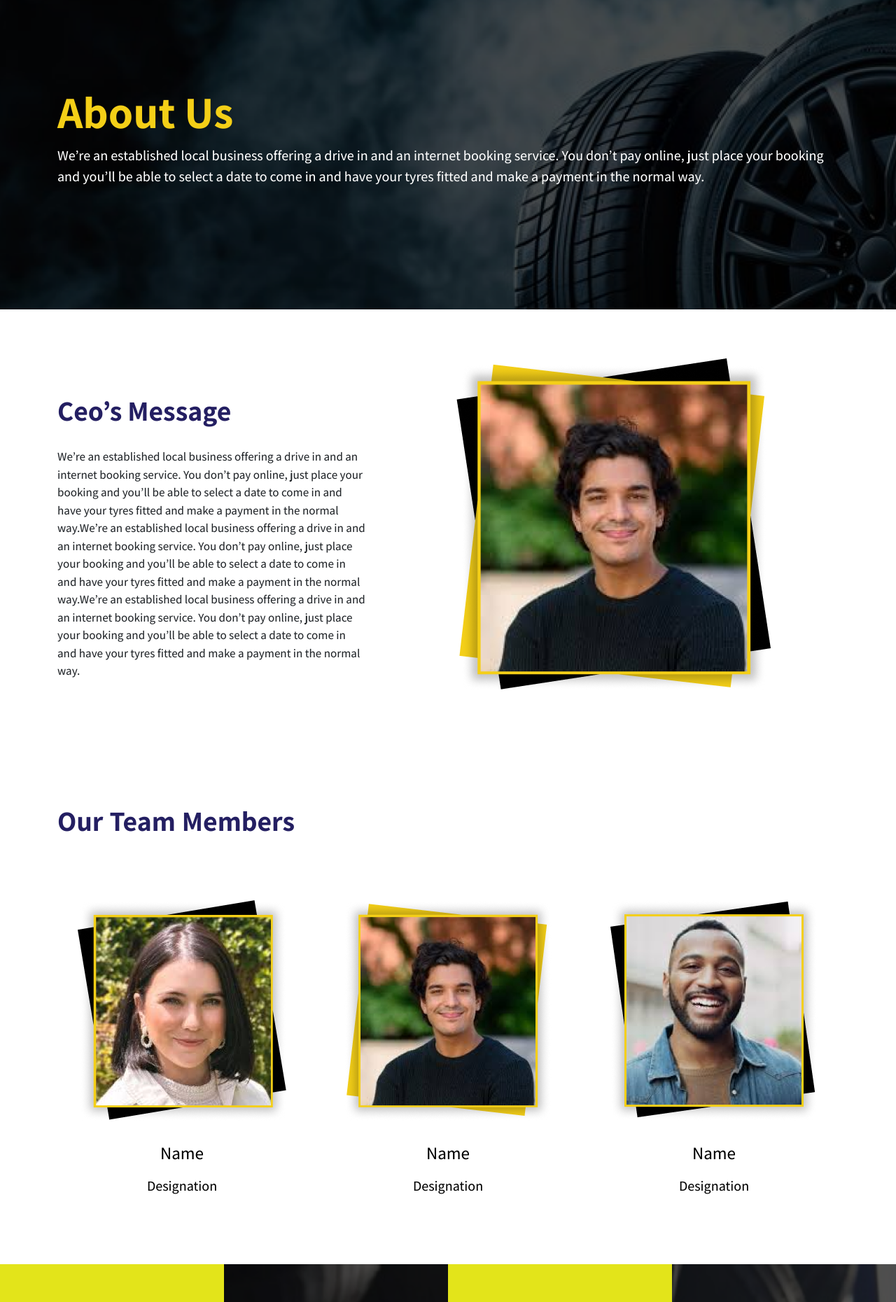
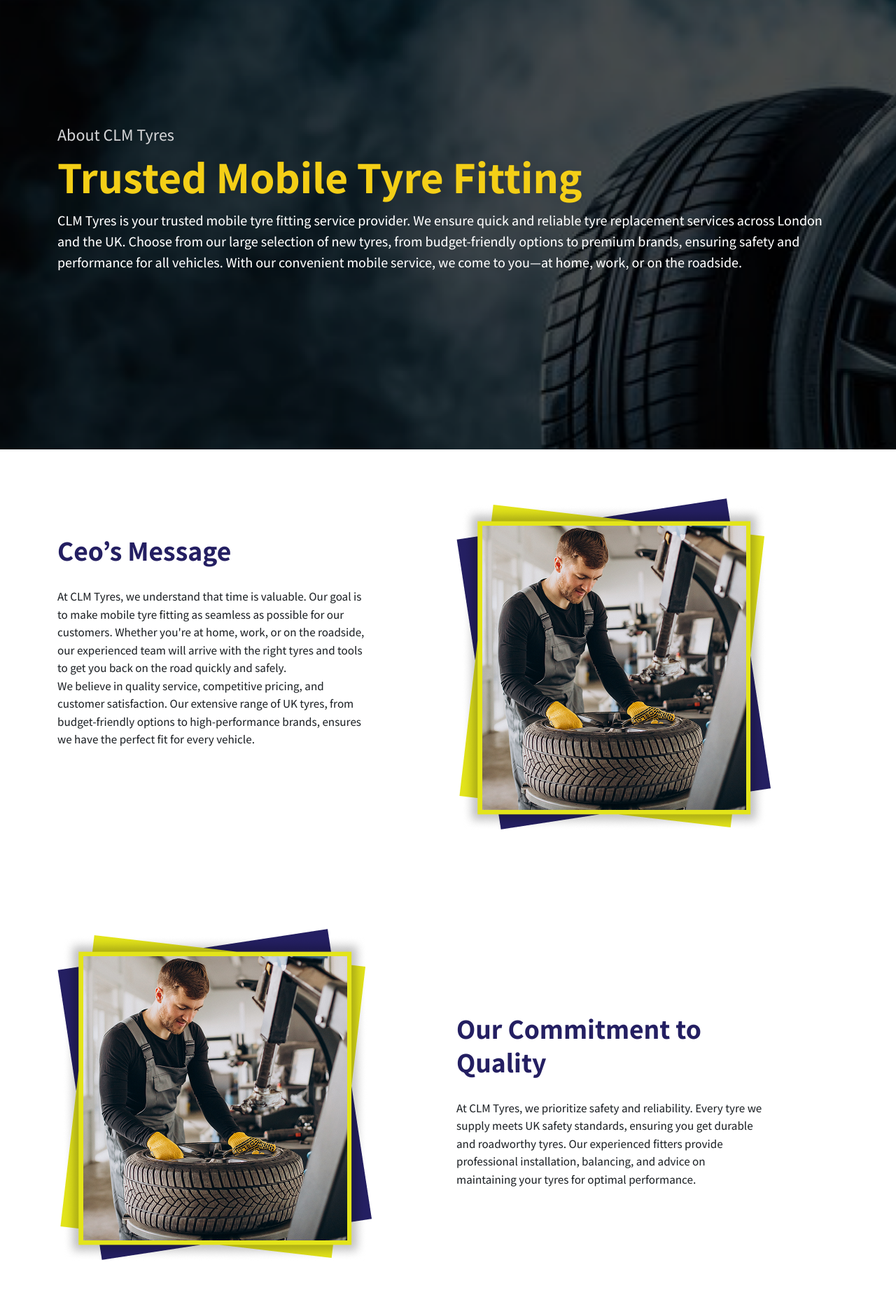
Before and after one commit to MuhammadImran72/carmodel, a React (Create React App) app: page /aboutus in a window 1280 px wide. Shown: the part 220-2080 px from the top of the page at 70% size. Built offline with nearby package versions, Linux system fonts and the light colour scheme.

Commit message:
about us page

```diff
--- a/src/App.css
+++ b/src/App.css
@@ -61,6 +61,10 @@
 
 .nav-link:hover {
     color: #E3E41A !important; /* Highlight color on hover */
+  }
+
+  .nav-link:focus, .nav-link:hover {
+    color: #E3E41A !important;
   }
 
 
@@ -634,14 +638,26 @@
     background-repeat: no-repeat;
     background-size: cover;
     padding: 100px 50px;
-    height: 500px;
+    height: 700px;
+    display: flex;
+    align-items: center;
+    justify-content: center;
+}
+
+.aboutusbanner .commonbannerbox h5{
+    font-family: "Assistant", serif;
+    font-size: 24px;
+    font-weight: 500;
+
+    color: #D1D2D4;
+    line-height: 1.2;
 }
 
 .commonbannerbox h1{
     font-family: "Assistant", serif;
     font-size: 64px;
     font-weight: 700;
-    margin-top: 80px;
+
     color: #F4CF17;
     line-height: 1.2;
 }
@@ -912,4 +928,16 @@
         display: flex;
         justify-content: center;
     }
+    .aboutusbanner{
+        padding: 20px;
+    }
+    .commonbannerbox h1{
+        font-size: 35px;
+    }
+    .ceobox h3{
+        font-size: 25px;
+    }
+    .commonheading.spacebtm {
+        padding: 0px 20px;
+    }
   }
--- a/src/Pages/AboutUs.js
+++ b/src/Pages/AboutUs.js
@@ -1,8 +1,8 @@
+import AboutFaqs from "../components/AboutFaqs";
 import AboutIntroSec from "../components/AboutIntroSec";
-import Faqs from "../components/Faqs";
 import History from "../components/History";
 import TeamMembers from "../components/TeamMembers";
-
+import Aboutintroimage from "../images/homeourmission.png";
 export default function AboutUs() {
   return (
     <>
@@ -11,13 +11,16 @@
           <div className="row">
             <div className="col-lg-12">
               <div className="commonbannerbox">
-                <h1>About Us </h1>
+                <h5>About CLM Tyres </h5>
+                <h1>Trusted Mobile Tyre Fitting</h1>
                 <p>
-                  We’re an established local business offering a drive in and an
-                  internet booking service. You don’t pay online, just place
-                  your booking and you’ll be able to select a date to come in
-                  and have your tyres fitted and make a payment in the normal
-                  way.
+                  CLM Tyres is your trusted mobile tyre fitting service
+                  provider. We ensure quick and reliable tyre replacement
+                  services across London and the UK. Choose from our large
+                  selection of new tyres, from budget-friendly options to
+                  premium brands, ensuring safety and performance for all
+                  vehicles. With our convenient mobile service, we come to
+                  you—at home, work, or on the roadside.
                 </p>
               </div>
             </div>
@@ -25,13 +28,37 @@
         </div>
       </section>
 
+      <AboutIntroSec />
 
-      <AboutIntroSec />
+      <section className="commonhomepagespacetopandbottom">
+        <div className="container">
+          <div className="row d-flex justify-content-center align-items-center">
+            <div className="col-lg-6">
+              <img
+                src={Aboutintroimage}
+                alt="  Ceo’s Message"
+                className="img-fluid ceoimage "
+              />
+            </div>
+            <div className="col-lg-6">
+              <div className="ceobox">
+                <h3> Our Commitment to Quality</h3>
+
+                <p>
+                  At CLM Tyres, we prioritize safety and reliability. Every tyre
+                  we supply meets UK safety standards, ensuring you get durable
+                  and roadworthy tyres. Our experienced fitters provide
+                  professional installation, balancing, and advice on
+                  maintaining your tyres for optimal performance.
+                </p>
+              </div>
+            </div>
+          </div>
+        </div>
+      </section>
       <TeamMembers />
-        <History />
-        <Faqs />
-
-
+      <History />
+      <AboutFaqs />
     </>
   );
 }
--- /dev/null
+++ b/src/components/AboutFaqs.js
@@ -0,0 +1,72 @@
+
+import React, { useState } from "react";
+export default function AboutFaqs() {
+    const [openAccordion, setOpenAccordion] = useState(null);
+
+    const toggleAccordion = (index) => {
+      setOpenAccordion(openAccordion === index ? null : index);
+    };
+
+    const faqs = [
+      { question: "How does mobile tyre fitting work?", answer: "Our mobile tyre fitters come to your home, workplace, or any specified location to replace your tyres on-site." },
+      { question: "Do you offer same-day tyre fitting?", answer: "Yes! In most cases, we can offer same-day mobile tyre fitting across London and the UK." },
+      { question: "What areas do you cover?", answer: "We provide tyre fitting services across London and other regions in the UK. Contact us to check availability." },
+      { question: "Can I book your tyre fitting services online?", answer: "Yes, simply book through our website or call us to schedule an appointment at your preferred location." },
+      { question: "What types of tyres do you offer?", answer: "We stock various cheap and premium tyre brands, 4x4 tyres, van tyres, winter tyres, all weather tyres and more." },
+    ];
+
+  return (
+    <section className="commonhomepagespacetopandbottom">
+      <div className="container">
+        <div className="row">
+          <div className="col-lg-12">
+            <div className="commonheading spacebtm">
+              <h3> Tyres: Frequently Asked Questions</h3>
+            </div>
+          </div>
+        </div>
+        <div className="row">
+          <div className="col-lg-12 ">
+          <div className="accordion accordion-flush" id="accordionFlushExample">
+      {faqs.map((faq, index) => (
+        <div className="accordion-item rounded-3 border-0 shadow mb-2" key={index}>
+          <h2 className="accordion-header">
+            <button
+              className={`accordion-button fw-semibold d-flex justify-content-between align-items-center ${
+                openAccordion === index ? "" : "collapsed"
+              }`}
+              type="button"
+              onClick={() => toggleAccordion(index)}
+              data-bs-toggle="collapse"
+              data-bs-target={`#flush-collapse${index}`}
+              aria-expanded={openAccordion === index}
+              aria-controls={`flush-collapse${index}`}
+            >
+              {faq.question}
+              <i
+                className={`ms-auto bi ${
+                  openAccordion === index ? "bi-chevron-up" : "bi-chevron-down"
+                }`}
+              ></i>
+            </button>
+          </h2>
+          <div
+            id={`flush-collapse${index}`}
+            className={`accordion-collapse collapse ${
+              openAccordion === index ? "show" : ""
+            }`}
+            data-bs-parent="#accordionFlushExample"
+          >
+            <div className="accordion-body">
+              <p>{faq.answer}</p>
+            </div>
+          </div>
+        </div>
+      ))}
+    </div>
+          </div>
+        </div>
+      </div>
+    </section>
+  );
+}
--- a/src/components/AboutIntroSec.js
+++ b/src/components/AboutIntroSec.js
@@ -1,4 +1,4 @@
-import Aboutintroimage from "../images/aboutintro.png";
+import Aboutintroimage from "../images/homeourmission.png";
 export default function AboutIntroSec() {
   return (
     <section className="commonhomepagespacetopandbottom">
@@ -9,7 +9,9 @@
             <h3>  Ceo’s Message</h3>
 
 
-                <p>We’re an established local business offering a drive in and an internet booking service. You don’t pay online, just place your booking and you’ll be able to select a date to come in and have your tyres fitted and make a payment in the normal way.We’re an established local business offering a drive in and an internet booking service. You don’t pay online, just place your booking and you’ll be able to select a date to come in and have your tyres fitted and make a payment in the normal way.We’re an established local business offering a drive in and an internet booking service. You don’t pay online, just place your booking and you’ll be able to select a date to come in and have your tyres fitted and make a payment in the normal way. </p>
+                <p>At CLM Tyres, we understand that time is valuable. Our goal is to make mobile tyre fitting as seamless as possible for our customers. Whether you're at home, work, or on the roadside, our experienced team will arrive with the right tyres and tools to get you back on the road quickly and safely.
+                <br></br>  We believe in quality service, competitive pricing, and customer satisfaction. Our extensive range of UK tyres, from budget-friendly options to high-performance brands, ensures we have the perfect fit for every vehicle.
+ </p>
                 </div>
 
             </div>
--- a/src/components/Menu.js
+++ b/src/components/Menu.js
@@ -24,7 +24,7 @@
               <Nav.Link as={Link} to="/" className="nav-link">
                 Home
               </Nav.Link>
-              <Nav.Link as={Link} to="/" className="nav-link">
+              <Nav.Link as={Link} to="/aboutus" className="nav-link">
                 About Us
               </Nav.Link>
               <Nav.Link as={Link} to="/" className="nav-link">
```
